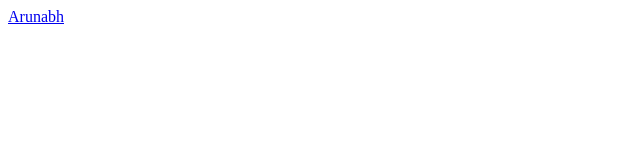
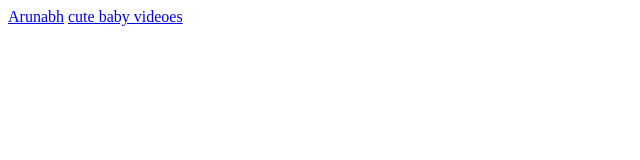
Before and after one commit to aru554/animalvideos, a plain HTML site: page index.html in a window 1280 px wide. Shown: the whole page, without its empty margins (0-640 px from the left). Drawn offline with Linux system fonts and the light colour scheme.

Commit message:
i have added a new file

```diff
--- a/index.html
+++ b/index.html
@@ -6,4 +6,5 @@
 
 <body>
 <a href="arunabh1.html"> Arunabh</a>
+<a href="Cute Baby Video.html">cute baby videoes</a>
 </html
```
